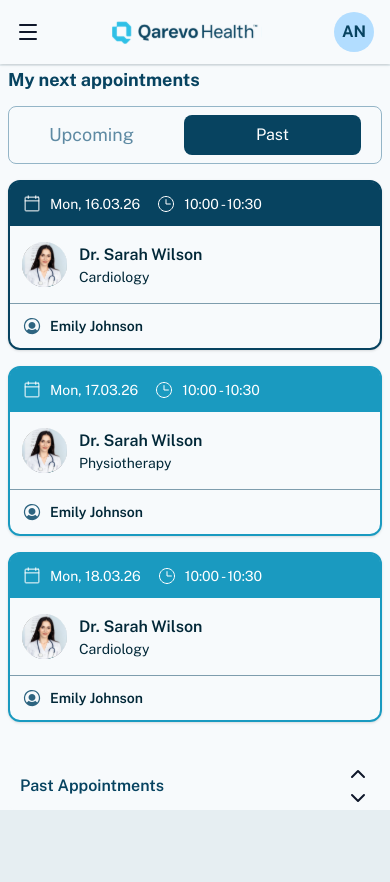
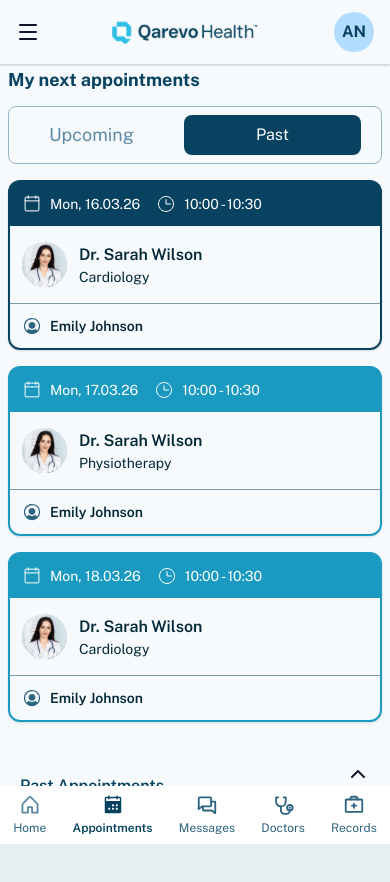
Before and after one commit to azm-nexus-ai/qarevo-platform-web, a Next.js app: page /appointment in a window 390 px wide. Shown: the top 882 px of the page. Built offline with nearby package versions, Linux system fonts and the light colour scheme.

Commit message:
feat: implement mobile navigation and enhance sidebar responsiveness

```diff
--- a/app/appointment/page.jsx
+++ b/app/appointment/page.jsx
@@ -1,6 +1,8 @@
 "use client";
 
 import { useState } from "react";
+import { useRouter } from "next/navigation";
+
 import Sidebar from "../../components/patientSidebar";
 import ProfilePic from "../../public/icons/profilePic.svg";
 import userIcon from "../../public/icons/userIcon.svg";
@@ -31,6 +33,7 @@ import InfoRow from "./InfoRow.jsx";
 import DoctorCard from "./DoctorCard.jsx";
 import ActionButtons from "./ActionButtons.jsx";
 import AppointmentDetails from "./AppointmentDetails.jsx";
+import MobileBottomNav from "../../components/MobileBottomNav.jsx";
 
 const APPOINTMENTS = [
     {id: 1, date: "Mon, 16.03.26", time: "10:00 - 10:30", doctor: "Dr. Sarah Wilson", department: "Cardiology", patient: "Emily Johnson", profilePic: ProfilePic, icon: userIcon},
@@ -38,12 +41,40 @@ const APPOINTMENTS = [
     {id: 3, date: "Mon, 18.03.26", time: "10:00 - 10:30", doctor: "Dr. Sarah Wilson", department: "Cardiology", patient: "Emily Johnson", profilePic: ProfilePic, icon: userIcon},
 ]
 
-export default function AppointmentPage() {
+export default function AppointmentPage({}) {
     const [selectedAppointment, setSelectedAppointment] = useState(APPOINTMENTS[0]);
     const [showDetails, setShowDetails] = useState(false);
     const [collapsed, setCollapsed] = useState(false);
     const [mobileOpen, setMobileOpen] = useState(false);
+    const [activeId, setActiveId] = useState("appointments");
 
+    const router = useRouter();
+
+    const handleNavigate = (id) => {
+    setActiveId(id);
+
+    switch (id) {
+        case "home":
+        router.push("/");
+        break;
+
+        case "appointments":
+        router.push("/appointments");
+        break;
+
+        case "messages":
+        router.push("/messages");
+        break;
+
+        case "myDoctors":
+        router.push("/my-doctors");
+        break;
+
+        case "records":
+        router.push("/medical-records");
+        break;
+    }
+    };
     const handleAppointmentClick = (appointment) => {
         setSelectedAppointment(appointment);
 
@@ -60,6 +91,8 @@ export default function AppointmentPage() {
         setCollapsed={setCollapsed}
         mobileOpen={mobileOpen}
         setMobileOpen= {setMobileOpen}
+        activeId={activeId}
+        onNavigate={handleNavigate}
         />
 
         {/* Appointments Listing */}
@@ -89,6 +122,11 @@ export default function AppointmentPage() {
                 onBack={() => setShowDetails(false)}
             />
         </div>
+
+        <MobileBottomNav
+            activeId={activeId}
+            onNavigate={handleNavigate}
+        />
        </div>
     )
 }
--- /dev/null
+++ b/components/MobileBottomNav.jsx
@@ -0,0 +1,45 @@
+import Appointments from "../public/icons/appointmentLogo.svg";
+import Messages from "../public/icons/messageLogo.svg";
+import MyDoctors from "../public/icons/DoctorsLogo.svg";
+import MedicalRecords from "../public/icons/medicalRecordIcon.svg";
+import homeIcon from "../public/icons/homeIcon.svg";
+import Image from "next/image";
+
+export default function MobileBottomNav({ activeId, onNavigate }) {
+  const ITEMS = [
+    { id: "home", label: "Home", icon: homeIcon },
+    { id: "appointments", label: "Appointments", icon: Appointments },
+    { id: "messages", label: "Messages", icon: Messages },
+    { id: "myDoctors", label: "Doctors", icon: MyDoctors },
+    { id: "records", label: "Records", icon: MedicalRecords },
+  ];
+
+  return (
+    <div className="fixed bottom-0 left-0 right-0 lg:hidden bg-white flex justify-around py-2 z-50">
+      {ITEMS.map((item) => (
+        <button
+          key={item.id}
+          onClick={() => onNavigate(item.id)}
+          className="flex flex-col items-center gap-1"
+        >
+          <Image
+            src={item.icon}
+            alt={item.label}
+            width={22}
+            height={22}
+          />
+
+          <span
+            className={`text-xs ${
+              activeId === item.id
+                ? "text-[#074360] font-semibold"
+                : "text-[#2D6480]"
+            }`}
+          >
+            {item.label}
+          </span>
+        </button>
+      ))}
+    </div>
+  );
+}
--- a/components/patientSidebar.jsx
+++ b/components/patientSidebar.jsx
@@ -167,7 +167,7 @@ export default function Sidebar({
         {!collapsed && <p className="text-[#1C375E] font-bold text-sm ">Schedule Visit</p>}
       </button>
 
-      <nav className="flex-1 px-2 py-4 space-y-1">
+      <nav className="hidden lg:flex flex-1 flex-col px-2 py-4 space-y-1">
         {NAV_ITEMS.map((item) => (
           <NavButton key={item.id} {...item}  />
         ))}
```
Also changed, not shown: public/icons/homeIcon.svg (added).
